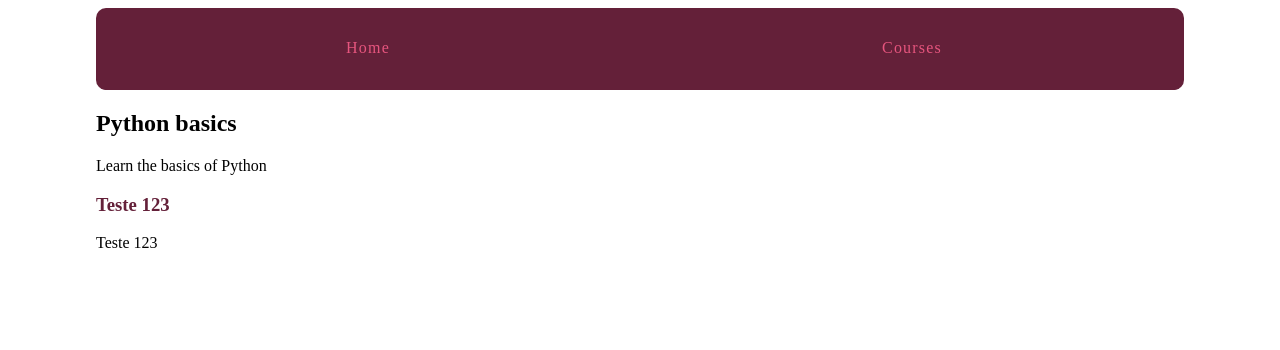
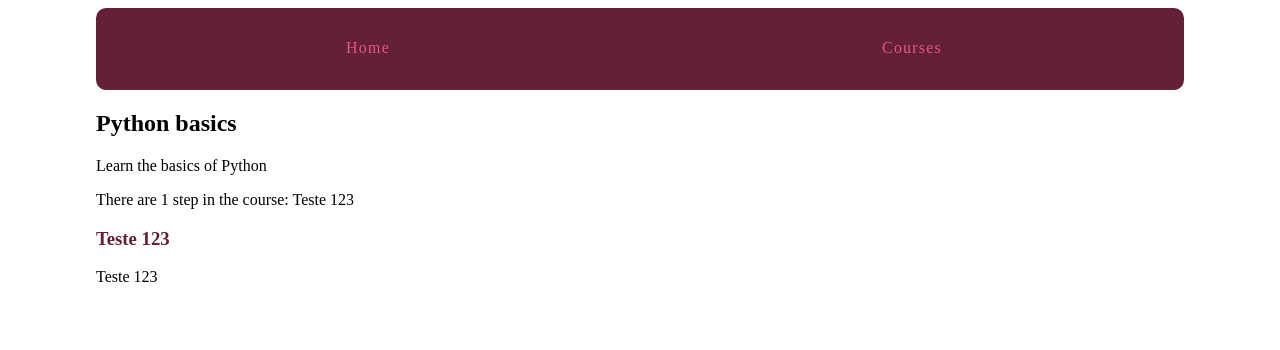
Before and after one commit to rgerhardt/Treehouse_Python_Track, a Django app: page /courses/1/ in a window 1280 px wide. Shown: the top 350 px of the page. Run offline with Django 3.2, Linux system fonts and the light colour scheme; data comes from the database, SQL or seed files in the repository.

Commit message:
Added more course details

```diff
--- a/learning_site/courses/templates/courses/course_detail.html
+++ b/learning_site/courses/templates/courses/course_detail.html
@@ -6,6 +6,9 @@
 <article>
     <h2>{{ course.title }}</h2>
     {{ course.description }}
+
+
+    <p> There are {{ course.steps.count }} step{{ course.steps.count|pluralize }} in the course: {{ course.steps.all|join:", " }} </p>
 
     <section>
         {% for step in course.steps.all %}
```
